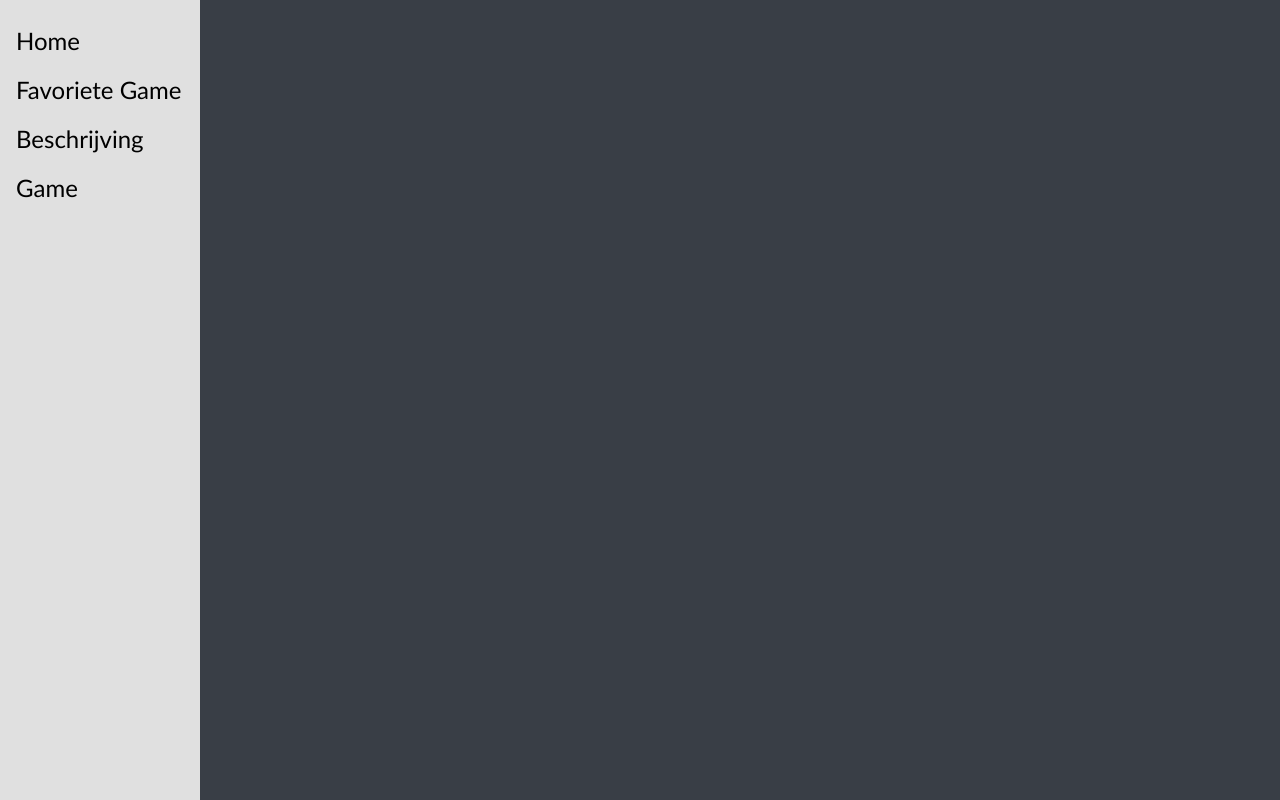
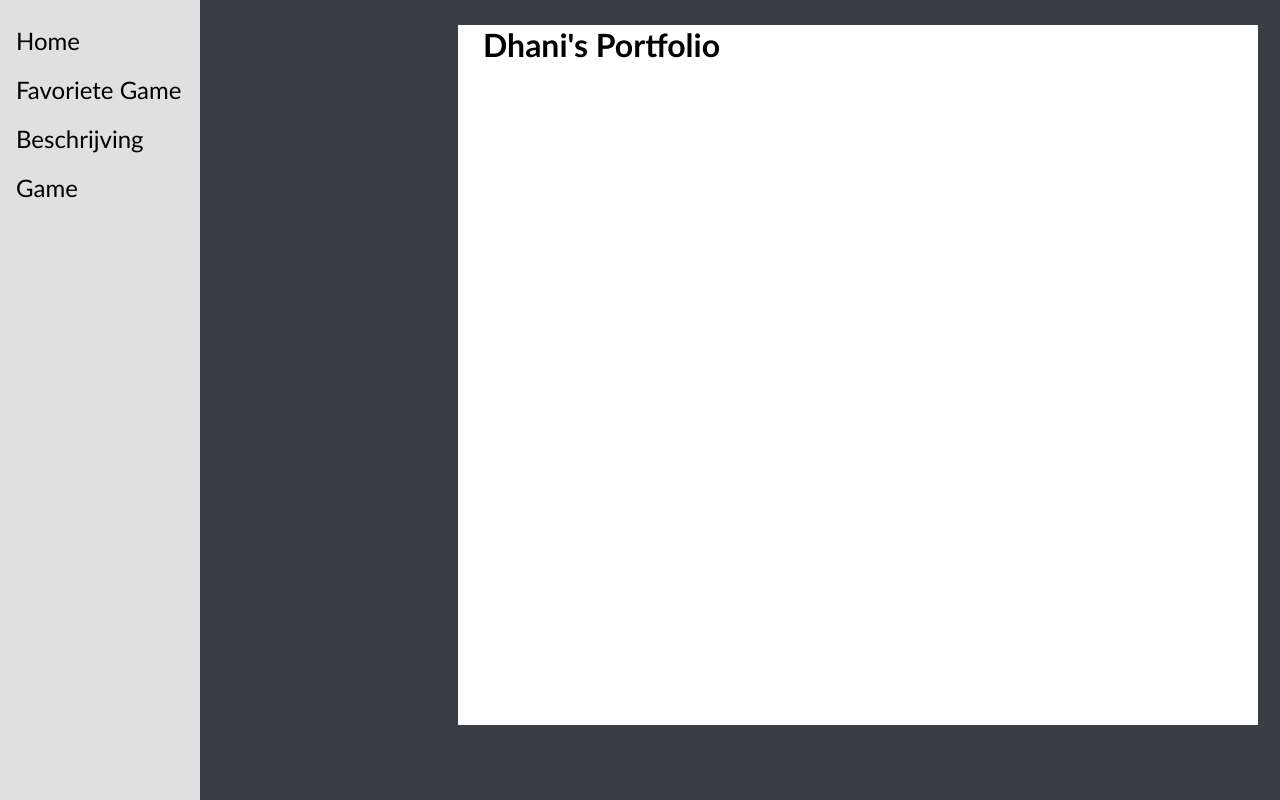
Before and after one commit to Adnan128021/Project2, a plain HTML site: page dhaniportfolio.html in a window 1280 px wide. Drawn offline with Linux system fonts and the light colour scheme.

Commit message:
portfoliodhani

```diff
--- a/dhaniportfolio.html
+++ b/dhaniportfolio.html
@@ -31,5 +31,18 @@
 
 
 </div>
+
+<div class="dhanipadding">
+
+  <h1 id="floatrechts">
+    Dhani's Portfolio
+  </h1>
+
+
+</div>
+
+
+
+
 </body>
 </html>
--- a/style.css
+++ b/style.css
@@ -198,3 +198,14 @@ border-width: 5px;
 border-color: black;
 box-shadow: 2px 2px 20px orange;
 }
+.dhanipadding{
+  height: 700px;
+  width: 800px;
+  background-color: white;
+  margin-left: 450px;
+  margin-top: 25px;
+}
+#floatrechts{
+  display: flex;
+
+}
```
Also changed, not shown: favogame.html (+4 -3 lines), index.html (+0 -1 lines).
